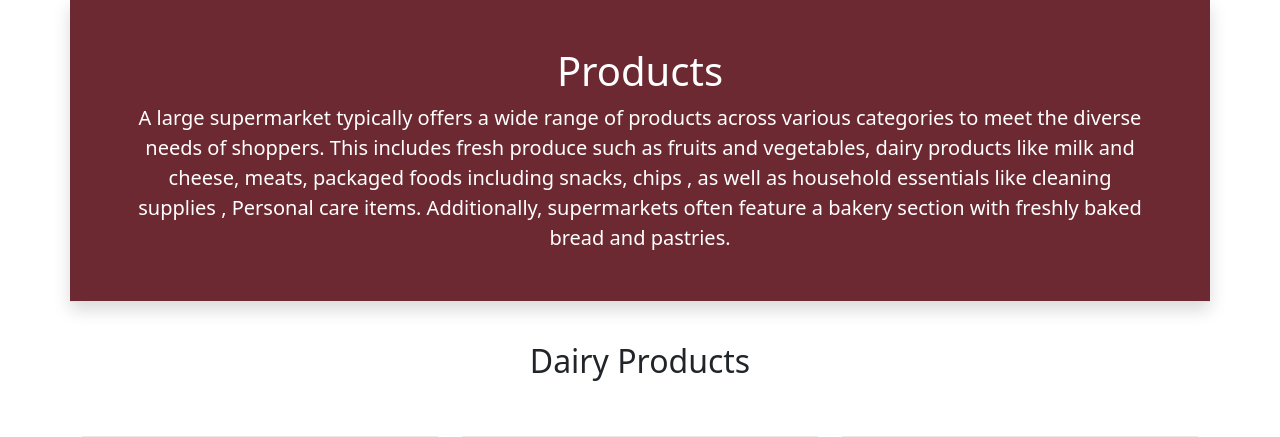
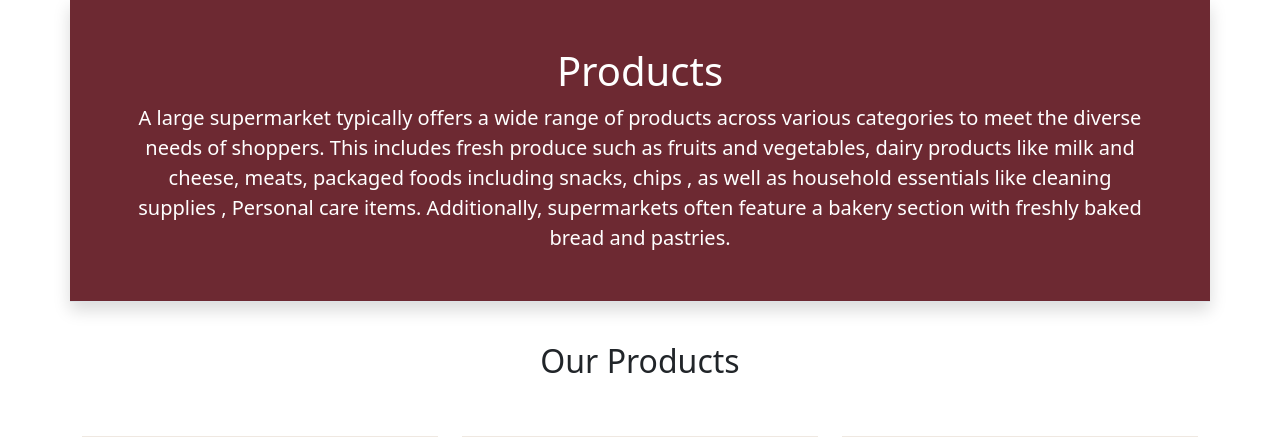
Before and after one commit to mohamedhamiid/Parallel_Projcet, a Django app: page / in a window 1280 px wide. Shown: the part 861-1298 px from the top of the page. Run offline with Django 5.2, Linux system fonts and the light colour scheme; some libraries are stand-ins or nearby versions.

Commit message:
Update home.html

```diff
--- a/ec/app/templates/app/home.html
+++ b/ec/app/templates/app/home.html
@@ -53,7 +53,7 @@
 
 {% block main-content %}
 <div class="container">
-    <h2 class="text-center" style="padding-top: 40px;">Dairy Products</h2>
+    <h2 class="text-center" style="padding-top: 40px;">Our Products</h2>
     <br><br>
 
     <div class="row">
```
